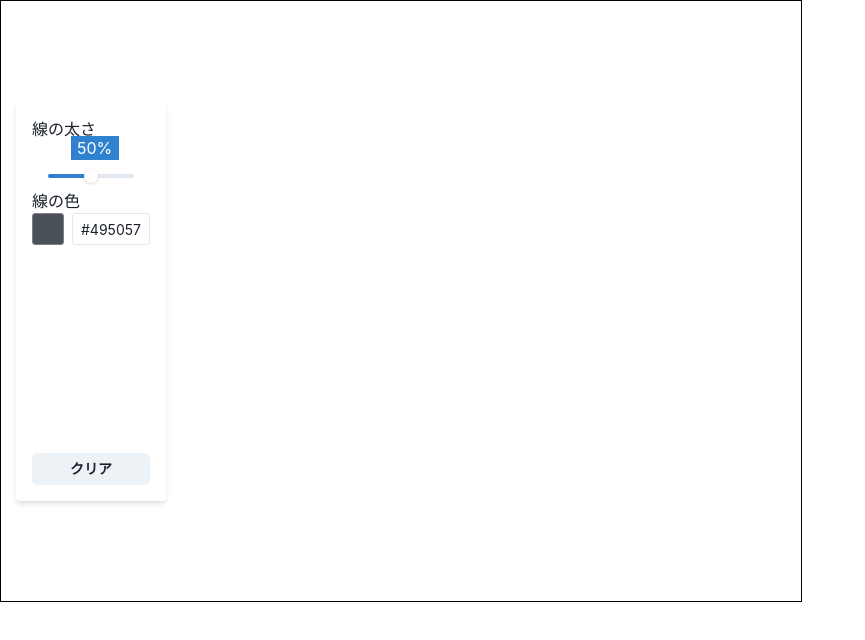
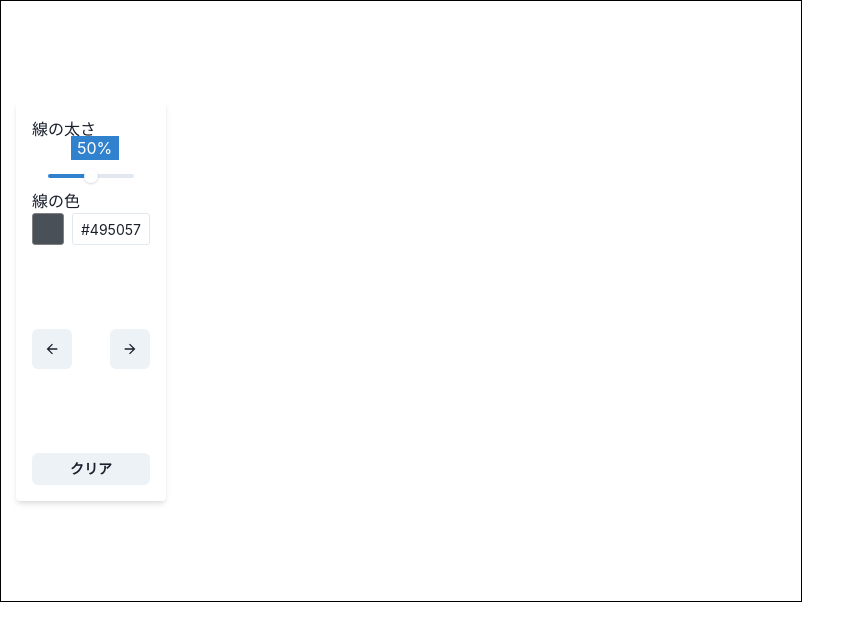
Before and after one commit to kyamashiro/draw-app, a React (Create React App) app: page / in a window 1280 px wide. Shown: the top 640 px of the page, without its empty margins (0-865 px from the left). Built offline with nearby package versions, Linux system fonts and the light colour scheme.

Commit message:
#3 Undo,Redo機能の追加

```diff
--- a/package.json
+++ b/package.json
@@ -3,6 +3,7 @@
   "version": "0.1.0",
   "private": true,
   "dependencies": {
+    "@chakra-ui/icons": "^2.0.10",
     "@chakra-ui/react": "^2.3.2",
     "@emotion/react": "^11.10.4",
     "@emotion/styled": "^11.10.4",
--- a/src/App.tsx
+++ b/src/App.tsx
@@ -1,14 +1,11 @@
 import React from "react";
 import { Canvas } from "components/Canvas";
-import { Tools } from "components/Tools";
-import { Flex } from "@chakra-ui/react";
 
 const App = () => {
   return (
-    <Flex alignItems={"center"}>
-      <Tools />
+    <>
       <Canvas />
-    </Flex>
+    </>
   );
 };
 
--- a/src/components/Canvas/index.tsx
+++ b/src/components/Canvas/index.tsx
@@ -1,31 +1,41 @@
-import React, { useRef, useState } from "react";
+import React, { useEffect, useRef, useState } from "react";
 import { useAtom } from "jotai";
 import { brushAtom } from "state/Tools";
+import { useUndo } from "components/Canvas/useUndo";
+import { Tools } from "components/Tools";
+import { Flex } from "@chakra-ui/react";
 
 interface MousePosition {
   x: number;
   y: number;
 }
 
+// eslint-disable-next-line react/display-name
 export const Canvas: React.FC = () => {
-  const canvasRef = useRef(null!);
   const [{ size, color }] = useAtom(brushAtom);
-  const getContext = (): CanvasRenderingContext2D => {
-    const canvas: any = canvasRef.current;
-    const ctx = canvas.getContext("2d");
-    ctx.lineWidth = size / 10;
-    ctx.strokeStyle = color;
-    ctx.fillStyle = color;
-    ctx.shadowBlur = 2;
-    ctx.shadowColor = color;
-    return ctx;
-  };
-
+  const ctxRef = useRef<CanvasRenderingContext2D>(null!);
+  const { undo, redo, snapshot, clear, isDisableUndo, isDisableRedo } =
+    useUndo();
   const [isMouseDown, setIsMouseDown] = useState(false);
   const points: MousePosition[] = [];
   let beginPoint: MousePosition | null = null;
 
+  useEffect(() => {
+    ctxRef.current.lineWidth = size / 10;
+    ctxRef.current.strokeStyle = color;
+    ctxRef.current.fillStyle = color;
+    ctxRef.current.shadowBlur = 2;
+    ctxRef.current.shadowColor = color;
+  }, [color, size]);
+
+  // 初回のみ実行
+  useEffect(() => {
+    console.log("init");
+    snapshot(ctxRef.current);
+  }, []);
+
   const startDrawing = () => {
+    snapshot(ctxRef.current);
     setIsMouseDown(true);
   };
 
@@ -36,7 +46,7 @@ export const Canvas: React.FC = () => {
   const drawing = (e: React.MouseEvent<HTMLCanvasElement, MouseEvent>) => {
     if (!isMouseDown) return;
 
-    const { x, y } = getMousePosition(canvasRef.current, e);
+    const { x, y } = getMousePosition(ctxRef.current.canvas, e);
     points.push({ x, y });
     if (points.length > 3) {
       const lastTwoPoints = points.slice(-2);
@@ -47,10 +57,9 @@ export const Canvas: React.FC = () => {
       };
 
       if (beginPoint) {
-        const ctx = getContext();
-        ctx.beginPath();
-        ctx.moveTo(beginPoint.x, beginPoint.y);
-        ctx.bezierCurveTo(
+        ctxRef.current.beginPath();
+        ctxRef.current.moveTo(beginPoint.x, beginPoint.y);
+        ctxRef.current.bezierCurveTo(
           beginPoint.x,
           beginPoint.y,
           controlPoint.x,
@@ -58,8 +67,8 @@ export const Canvas: React.FC = () => {
           endPoint.x,
           endPoint.y
         );
-        ctx.stroke();
-        ctx.closePath();
+        ctxRef.current.stroke();
+        ctxRef.current.closePath();
       }
       beginPoint = endPoint;
     }
@@ -77,19 +86,26 @@ export const Canvas: React.FC = () => {
     };
   };
 
-  document.addEventListener("clearCanvas", () => {
-    clearCanvas();
-  });
-
-  const clearCanvas = () => {
-    const canvas: any = canvasRef.current;
-    const ctx = getContext();
-    ctx.clearRect(0, 0, canvas.width, canvas.height);
-  };
-
   return (
+    <Flex alignItems={"center"}>
+      <Tools
+        ctx={ctxRef.current}
+        handlers={{
+          undo: () => undo(ctxRef.current),
+          redo: () => redo(ctxRef.current),
+          clear: () => clear(ctxRef.current),
+          isDisableUndo,
+          isDisableRedo,
+        }}
+      />
       <canvas
-      ref={canvasRef}
+        ref={(canvasElement: HTMLCanvasElement) => {
+          if (canvasElement) {
+            ctxRef.current = canvasElement.getContext(
+              "2d"
+            ) as CanvasRenderingContext2D;
+          }
+        }}
         width={`${window.screen.width}px`}
         height={`${window.screen.height}px`}
         style={{
@@ -100,5 +116,6 @@ export const Canvas: React.FC = () => {
         onMouseUp={() => endDrawing()}
         onMouseMove={(e) => drawing(e)}
       />
+    </Flex>
   );
 };
--- /dev/null
+++ b/src/components/Canvas/useUndo.ts
@@ -0,0 +1,76 @@
+import { useState } from "react";
+
+export interface UseUndo {
+  undo: (ctx: CanvasRenderingContext2D) => void;
+  redo: (ctx: CanvasRenderingContext2D) => void;
+  snapshot: (ctx: CanvasRenderingContext2D) => void;
+  clear: (ctx: CanvasRenderingContext2D) => void;
+  isDisableUndo: boolean;
+  isDisableRedo: boolean;
+}
+
+type Props = () => UseUndo;
+
+export const useUndo: Props = () => {
+  const [undoDataStack, setUndoDataStack] = useState<ImageData[]>([]);
+  const [redoDataStack, setRedoDataStack] = useState<ImageData[]>([]);
+
+  const redoPush = (imageData: ImageData) => {
+    setRedoDataStack([...redoDataStack, imageData]);
+  };
+
+  const undo = (ctx: CanvasRenderingContext2D): void => {
+    console.log("undo");
+    if (undoDataStack.length <= 0) return;
+    // 現在の状態をRedoスタックに保存
+    redoPush(ctx.getImageData(0, 0, ctx.canvas.width, ctx.canvas.height));
+    const imageData = undoDataStack[undoDataStack.length - 1];
+    if (imageData) {
+      ctx.putImageData(imageData, 0, 0);
+    }
+    // Undoスタックから削除
+    const tmp = undoDataStack;
+    tmp.pop();
+    setUndoDataStack(tmp);
+  };
+
+  const redo = (ctx: CanvasRenderingContext2D) => {
+    console.log("redo");
+    if (redoDataStack.length <= 0) return;
+    const imageData = redoDataStack[redoDataStack.length - 1];
+    // 現在の状態をUndoスタックに保存
+    setUndoDataStack([
+      ...undoDataStack,
+      ctx.getImageData(0, 0, ctx.canvas.width, ctx.canvas.height),
+    ]);
+
+    if (imageData) {
+      ctx.putImageData(imageData, 0, 0);
+    }
+    const tmp = redoDataStack;
+    tmp.pop();
+    setRedoDataStack(tmp);
+  };
+
+  const clear = (ctx: CanvasRenderingContext2D) => {
+    snapshot(ctx);
+    ctx.clearRect(0, 0, ctx.canvas.width, ctx.canvas.height);
+  };
+
+  const snapshot = (ctx: CanvasRenderingContext2D): void => {
+    console.log("snapshot");
+    setUndoDataStack([
+      ...undoDataStack,
+      ctx.getImageData(0, 0, ctx.canvas.width, ctx.canvas.height),
+    ]);
+  };
+
+  return {
+    undo,
+    redo,
+    snapshot,
+    clear,
+    isDisableUndo: undoDataStack.length === 1,
+    isDisableRedo: redoDataStack.length === 0,
+  };
+};
--- a/src/components/Tools/ClearButton/index.tsx
+++ b/src/components/Tools/ClearButton/index.tsx
@@ -1,15 +1,9 @@
 import { Button } from "@chakra-ui/react";
 import React from "react";
 
-export const ClearButton = () => {
+export const ClearButton: React.FC<{ onClick: () => void }> = ({ onClick }) => {
   return (
-    <Button
-      size={"sm"}
-      width={"100%"}
-      onClick={() => {
-        document.dispatchEvent(new CustomEvent("clearCanvas"));
-      }}
-    >
+    <Button size={"sm"} width={"100%"} onClick={onClick}>
       クリア
     </Button>
   );
--- /dev/null
+++ b/src/components/Tools/Control/index.tsx
@@ -0,0 +1,38 @@
+import React from "react";
+import { Box, Flex, IconButton } from "@chakra-ui/react";
+import { ArrowBackIcon, ArrowForwardIcon } from "@chakra-ui/icons";
+
+interface Props {
+  undo: () => void;
+  redo: () => void;
+  isDisableUndo: boolean;
+  isDisableRedo: boolean;
+}
+
+export const Control: React.FC<Props> = ({
+  undo,
+  redo,
+  isDisableUndo,
+  isDisableRedo,
+}) => {
+  return (
+    <Flex justifyContent={"space-between"}>
+      <Box>
+        <IconButton
+          icon={<ArrowBackIcon />}
+          aria-label={"undo"}
+          onClick={undo}
+          disabled={isDisableUndo}
+        />
+      </Box>
+      <Box>
+        <IconButton
+          icon={<ArrowForwardIcon />}
+          aria-label={"redo"}
+          onClick={redo}
+          disabled={isDisableRedo}
+        />
+      </Box>
+    </Flex>
+  );
+};
--- a/src/components/Tools/index.tsx
+++ b/src/components/Tools/index.tsx
@@ -3,8 +3,18 @@ import React from "react";
 import { Brush } from "components/Tools/Brush";
 import { ColorPicker } from "components/Tools/ColorPicker";
 import { ClearButton } from "components/Tools/ClearButton";
+import { Control } from "components/Tools/Control";
+import { UseUndo } from "components/Canvas/useUndo";
 
-export const Tools: React.FC = () => {
+interface Props {
+  ctx: CanvasRenderingContext2D;
+  handlers: Omit<UseUndo, "snapshot">;
+}
+
+export const Tools: React.FC<Props> = ({
+  ctx,
+  handlers: { undo, redo, clear, isDisableUndo, isDisableRedo },
+}) => {
   return (
     <Stack
       w="150px"
@@ -23,7 +33,15 @@ export const Tools: React.FC = () => {
         <ColorPicker />
       </Box>
       <Box>
-        <ClearButton />
+        <Control
+          undo={() => undo(ctx)}
+          redo={() => redo(ctx)}
+          isDisableUndo={isDisableUndo}
+          isDisableRedo={isDisableRedo}
+        />
+      </Box>
+      <Box>
+        <ClearButton onClick={() => clear(ctx)} />
       </Box>
     </Stack>
   );
```
Also changed, not shown: 1 other file (tests, documents, lock files or other folders). Lines whose indentation alone changed are shown as unchanged.
